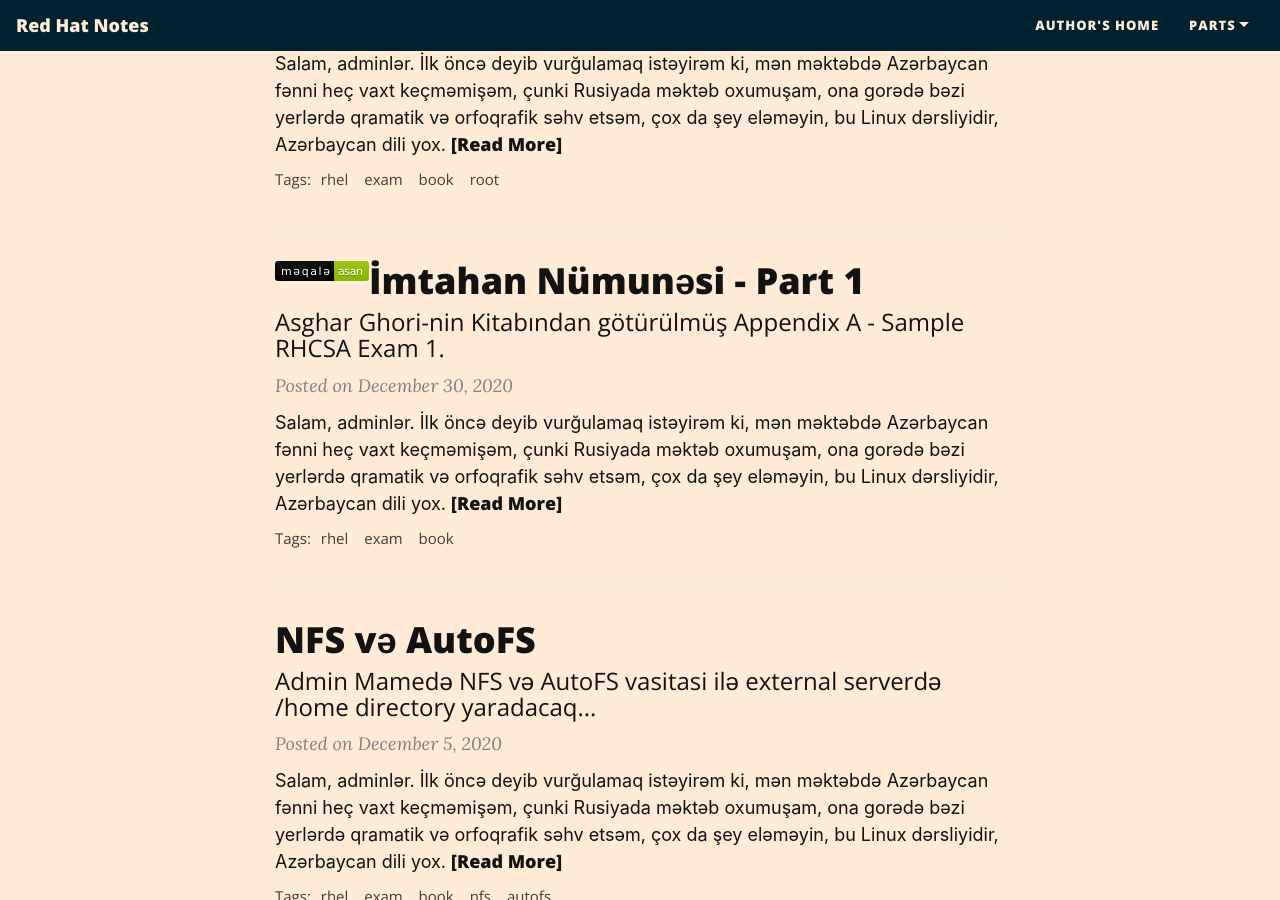
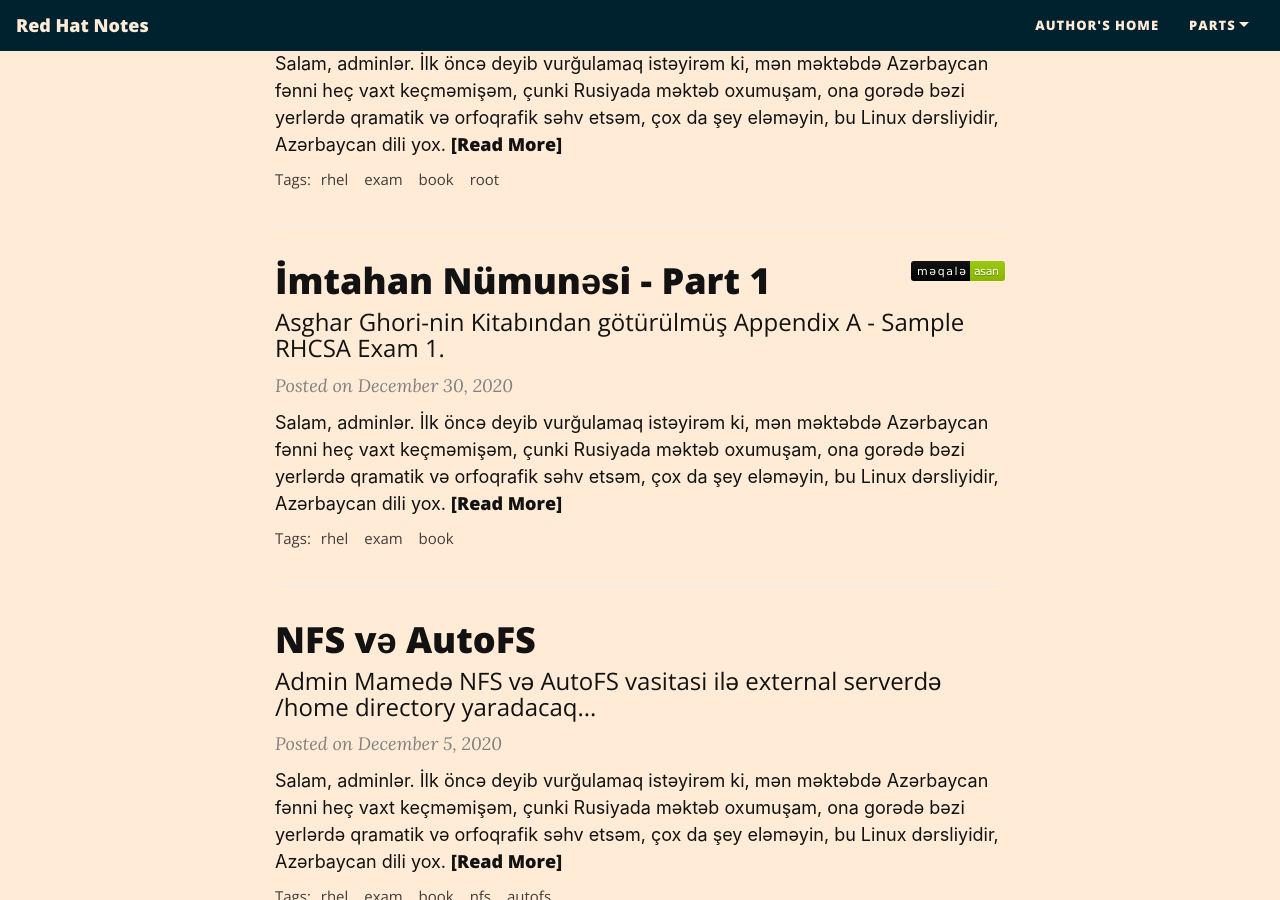
Before and after one commit to DrMohmX/takeanote, a Jekyll site: the page built from redhat.md, in a window 1280 px wide and 900 px high, scrolled down 410 px. Built offline with Jekyll 4.4.1, drawn with Linux system fonts in a browser that asks for light colours; nearby versions of some CDN libraries.

Commit message:
added-badges

```diff
--- a/_layouts/home.html
+++ b/_layouts/home.html
@@ -35,7 +35,7 @@
     {% endif %}
 
     <a href="{{ post.url | absolute_url }}">
-      <img src="{{ post.badge }}" align="left">
+      <img src="{{ post.badge }}" align="right">
       <h2 class="post-title"> {{ post.title }} </h2>
 
 
```
